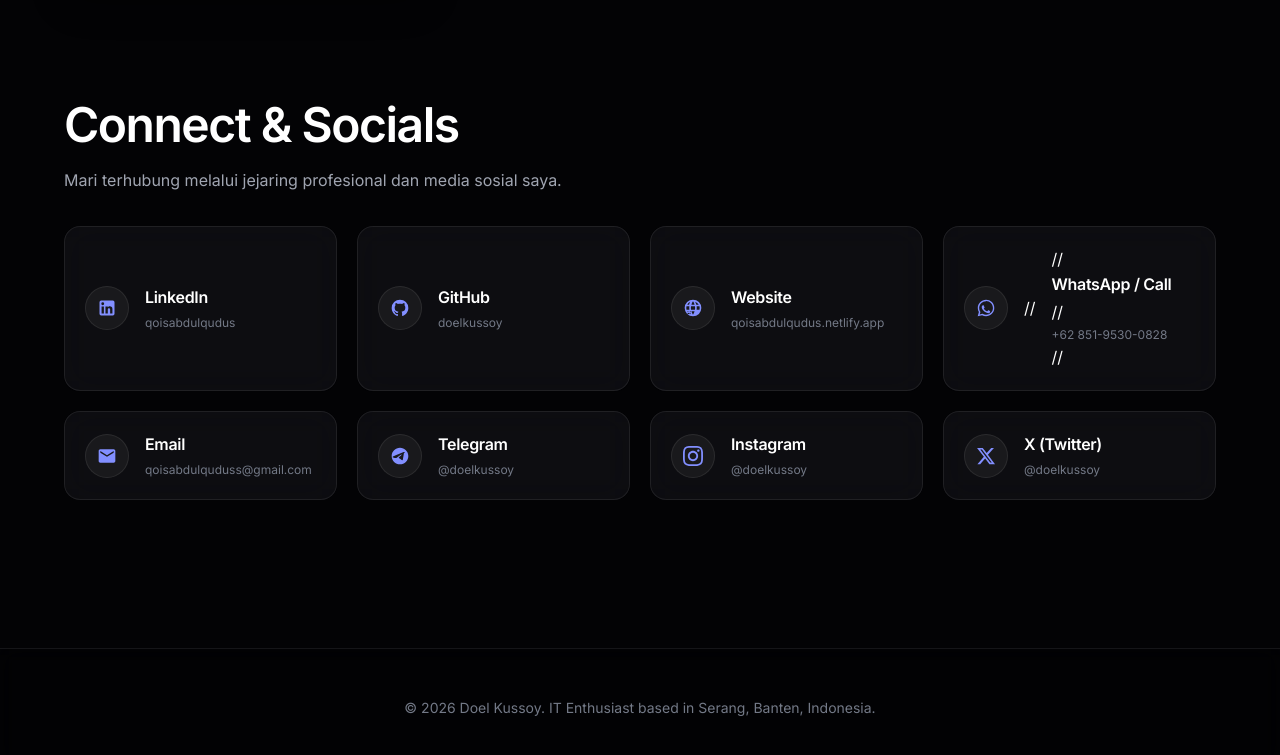
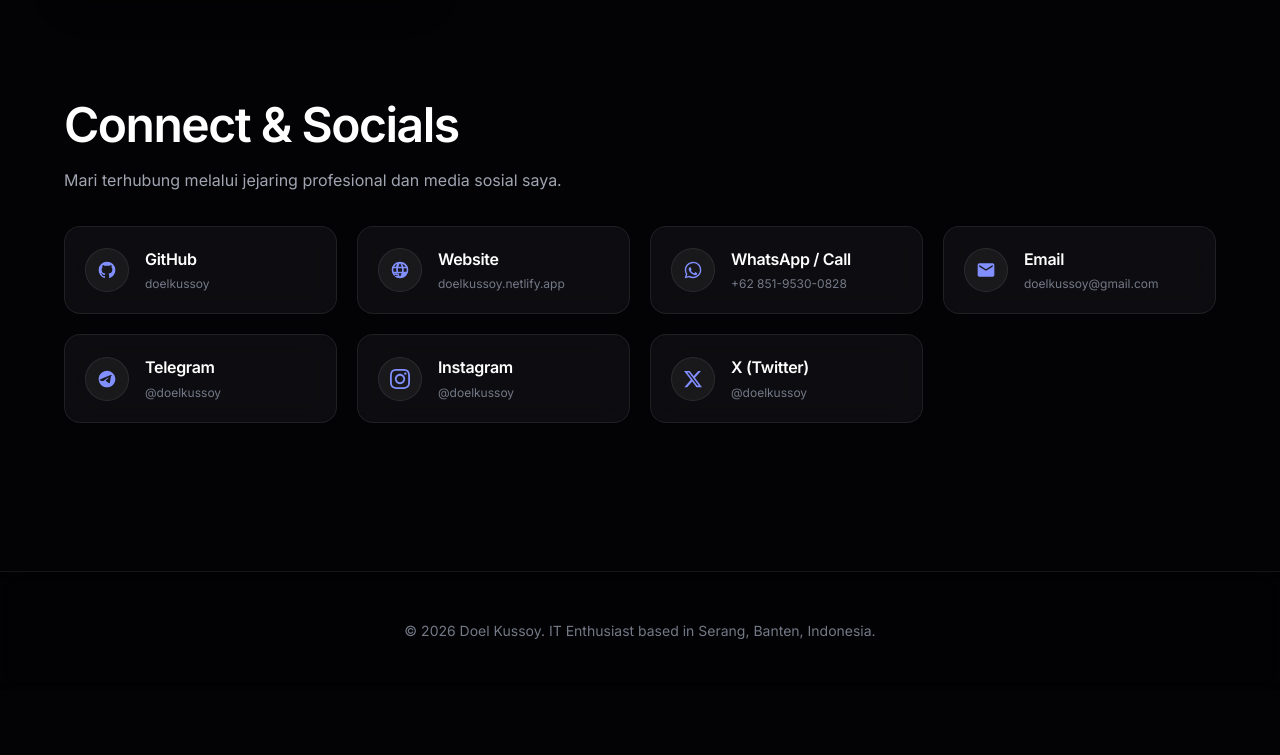
Before and after one commit to asoyyparty/qois-portfolio, a website: page index.html in a window 1280 px wide. Shown: the part 6404-7159 px from the top of the page. After the commit the page ends 7095 px from the top, so only its background shows below. Drawn offline with Linux system fonts and the light colour scheme.

Commit message:
Update social links and contact information

```diff
--- a/index.html
+++ b/index.html
@@ -629,7 +629,7 @@
 
     <div class="social-grid">
       <!-- LinkedIn -->
-      <a href="https://www.linkedin.com/in/qoisabdulqudus" target="_blank" class="social-card">
+      <!--<a href="https://www.linkedin.com/in/qoisabdulqudus" target="_blank" class="social-card">
         <div class="social-icon">
           <svg width="20" height="20" fill="currentColor" viewBox="0 0 24 24">
             <path
@@ -657,7 +657,7 @@
       </a>
 
       <!-- Personal Website -->
-      <a href="https://qoisabdulqudus.netlify.app" target="_blank" class="social-card">
+      <a href="https://doelkussoy.netlify.app" target="_blank" class="social-card">
         <div class="social-icon">
           <svg width="20" height="20" fill="currentColor" viewBox="0 0 24 24">
             <path
@@ -666,7 +666,7 @@
         </div>
         <div class="social-info">
           <h4>Website</h4>
-          <p>qoisabdulqudus.netlify.app</p>
+          <p>doelkussoy.netlify.app</p>
         </div>
       </a>
 
@@ -678,14 +678,14 @@
               d="M12.04 2c-5.46 0-9.91 4.45-9.91 9.91 0 1.75.46 3.45 1.32 4.95L2.05 22l5.25-1.38c1.45.79 3.08 1.21 4.74 1.21 5.46 0 9.91-4.45 9.91-9.91 0-2.65-1.03-5.14-2.9-7.01A9.84 9.84 0 0 0 12.04 2m.01 1.67c4.54 0 8.24 3.7 8.24 8.24 0 2.2-.86 4.27-2.42 5.82a8.2 8.2 0 0 1-5.82 2.41c-1.47 0-2.91-.39-4.17-1.14l-.3-.18-3.1 1.02.83-3.02-.2-.31a8.21 8.21 0 0 1-1.26-4.38c0-4.54 3.7-8.24 8.24-8.24m4.52 11.64c-.25-.13-1.47-.72-1.7-.81-.23-.08-.39-.13-.56.13-.17.25-.66.81-.81.98-.15.17-.3.19-.55.07a6.94 6.94 0 0 1-2.05-1.26 7.64 7.64 0 0 1-1.42-1.77c-.15-.25-.02-.39.11-.51.11-.11.25-.29.37-.44.13-.15.17-.25.25-.42.08-.17.04-.31-.02-.44-.06-.13-.56-1.35-.77-1.85-.2-.48-.41-.41-.56-.42h-.48c-.17 0-.44.06-.67.31-.23.25-.87.85-.87 2.08s.89 2.42 1.01 2.58c.13.17 1.76 2.68 4.26 3.76.6.26 1.06.41 1.43.53.6.19 1.15.16 1.58.1.48-.07 1.47-.6 1.68-1.18.21-.58.21-1.07.15-1.18-.06-.11-.22-.18-.47-.3z" />
           </svg>
         </div>
-        //<div class="social-info">
-          //<h4>WhatsApp / Call</h4>
-          //<p>+62 851-9530-0828</p>
-        //</div>
+        <div class="social-info">
+          <h4>WhatsApp / Call</h4>
+          <p>+62 851-9530-0828</p>
+        </div>
       </a>
 
       <!-- Email -->
-      <a href="mailto:qoisabdulquduss@gmail.com" class="social-card">
+      <a href="mailto:doelkussoy@gmail.com" class="social-card">
         <div class="social-icon">
           <svg width="20" height="20" fill="currentColor" viewBox="0 0 24 24">
             <path
@@ -694,7 +694,7 @@
         </div>
         <div class="social-info">
           <h4>Email</h4>
-          <p>qoisabdulquduss@gmail.com</p>
+          <p>doelkussoy@gmail.com</p>
         </div>
       </a>
 
```
